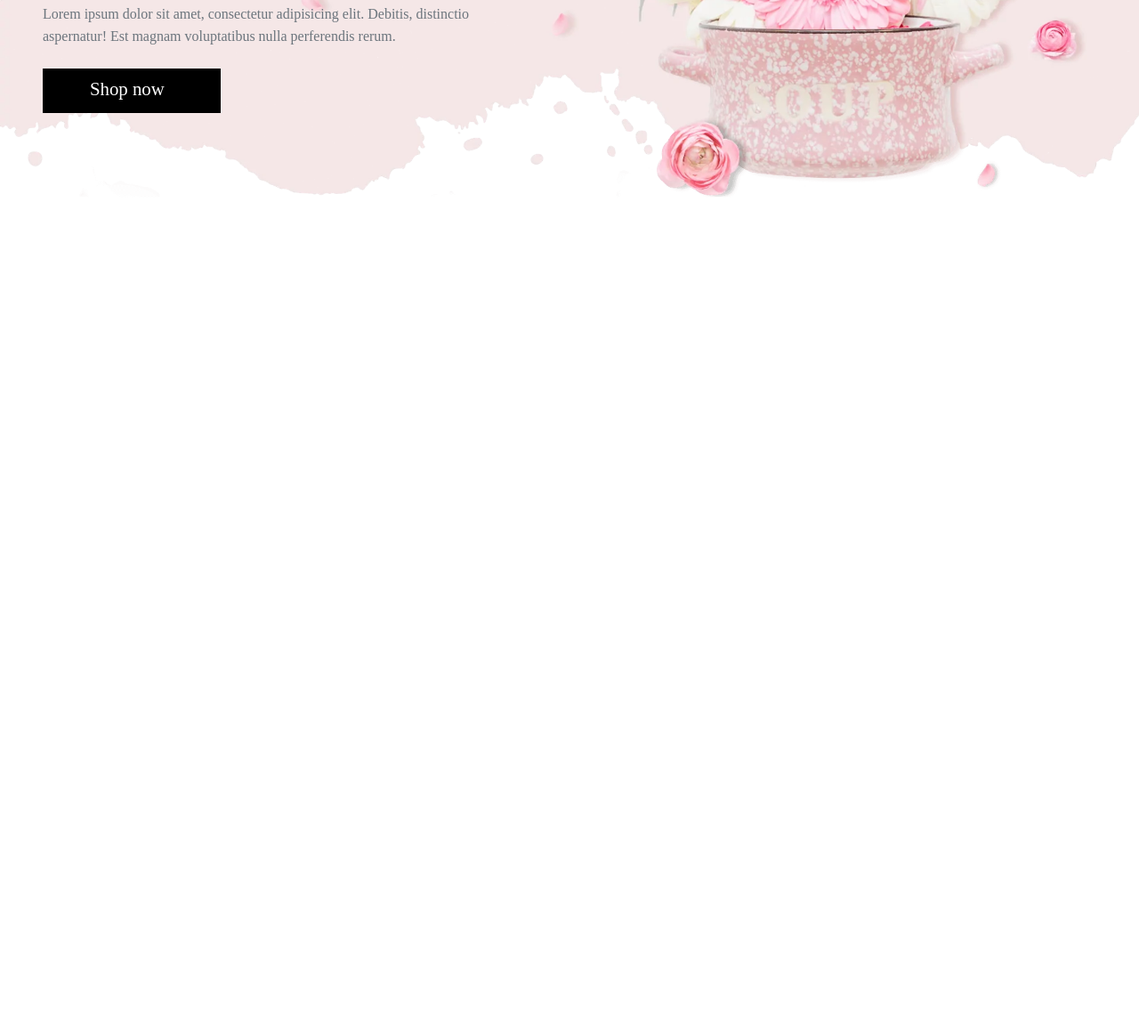
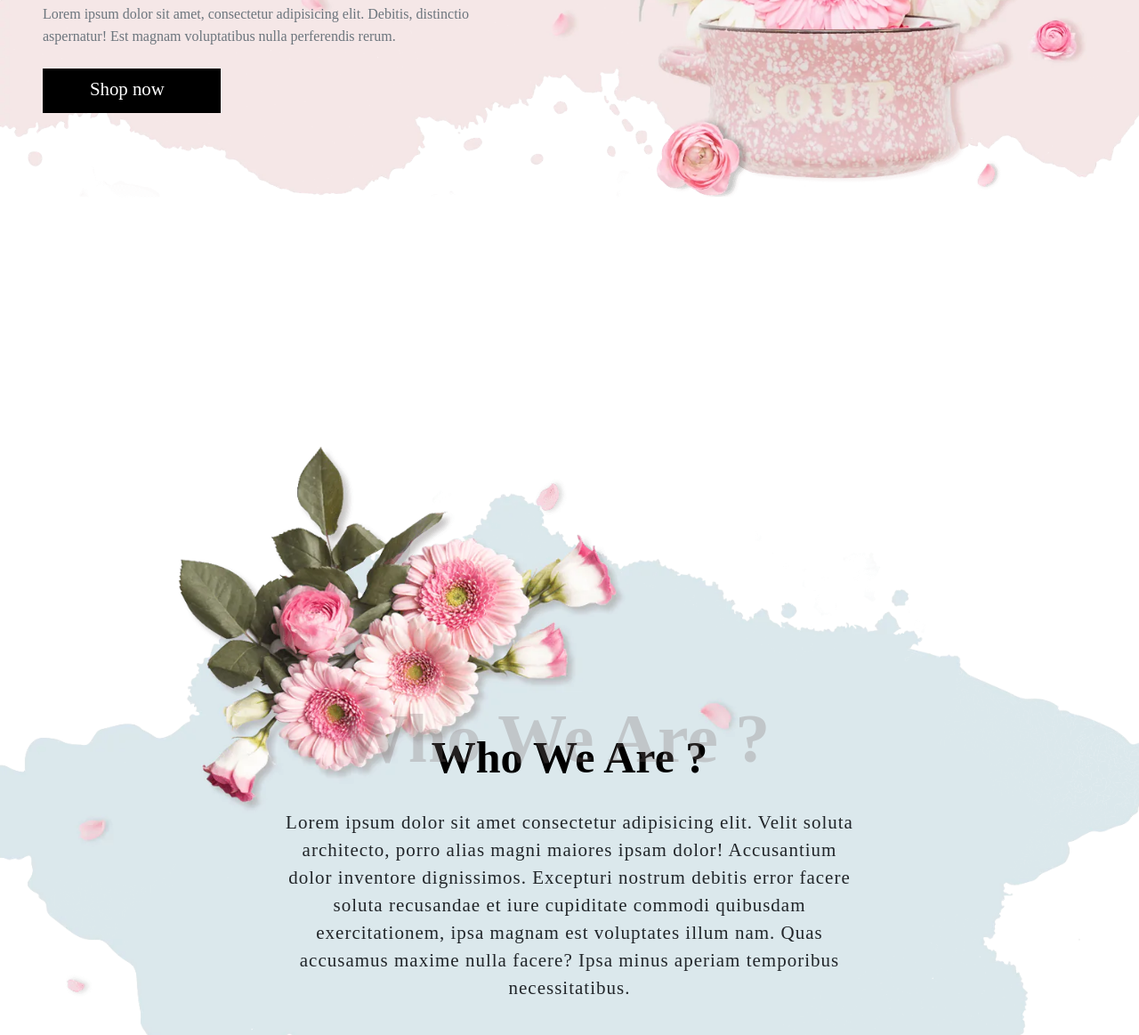
Before and after one commit to aideisayevaa/MyProjects, a plain HTML site: page FlowerStore/index.html in a window 1280 px wide. Shown: the part 498-1661 px from the top of the page at 89% size. Before the commit the page ends 800 px from the top, so only its background shows below. Drawn offline with nearby package versions, Linux system fonts and the light colour scheme.

Commit message:
Flower Store - Who banner tamamlandi

```diff
--- a/FlowerStore/css/style.css
+++ b/FlowerStore/css/style.css
@@ -1,3 +1,5 @@
+/* Header */
+
 .menu {
     font-size: 1.3em;
 }
@@ -103,3 +105,41 @@
     top: 13px;
     left: 53px;
 }
+
+/* Who Banner */
+
+#who-banner {
+    background-image: url(../img/who-we-are.jpg);
+    background-position: center center;
+    background-repeat: no-repeat;
+    background-size: cover;
+    height: 900px;
+}
+
+.who-content {
+    width: 50%;
+}
+
+.who-header h1 {
+    font-size: 78px;
+    color: #7e707047;
+    font-weight: bold;
+    z-index: 5;
+    top: -35px;
+    left: -104px;
+    width: 271%;
+}
+
+.who-header h3 {
+    font-size: 50px;
+    font-weight: bold;
+    color: black;
+    z-index: 6;
+}
+
+.who-content p {
+    letter-spacing: 1px;
+    line-height: 31px;
+    font-size: 21px;
+    margin-top: 33px;
+}
--- a/FlowerStore/index.html
+++ b/FlowerStore/index.html
@@ -19,7 +19,10 @@
 </head>
 
 <body>
-    <div id="header position-relative">
+
+
+    <!-- Header -->
+    <div id="header position-relative" style="height: 1000px;">
 
         <div class="header-bg">
             <img src="./img/header-bg-2.jpg" class="w-100 position-absolute">
@@ -70,7 +73,8 @@
             <div class="header-main pl-5 d-flex align-items-start flex-column justify-content-center">
                 <h3 class="text-uppercase">Explore the</h3>
                 <h1 class="mb-3 ">New Arrivals</h1>
-                <p class="text-secondary">Lorem ipsum dolor sit amet, consectetur adipisicing elit. Debitis, distinctio aspernatur! Est magnam
+                <p class="text-secondary">Lorem ipsum dolor sit amet, consectetur adipisicing elit. Debitis, distinctio
+                    aspernatur! Est magnam
                     voluptatibus nulla perferendis rerum.</p>
                 <button class="button mt-4">
                     <div class="button-effekt"></div>
@@ -79,6 +83,32 @@
             </div>
         </div>
     </div>
+
+
+
+
+
+    <!-- Who Banner -->
+
+    <div id="who-banner">
+        <!--
+        <div class="who-bg">
+            <img class="w-100 position-absolute" src="./img/who-we-are.jpg" alt="">
+        </div> -->
+
+        <div class="who-banner d-flex justify-content-center align-items-center flex-column h-100">
+            <div class="who-header position-relative mt-5">
+                <h1 class="position-absolute">Who We Are ?</h1>
+                <h3>Who We Are ?</h3>
+            </div>
+            <div class="who-content text-center">
+                <p>Lorem ipsum dolor sit amet consectetur adipisicing elit. Velit soluta architecto, porro alias magni
+                    maiores ipsam dolor! Accusantium dolor inventore dignissimos. Excepturi nostrum debitis error facere
+                    soluta recusandae et iure cupiditate commodi quibusdam exercitationem, ipsa magnam est voluptates
+                    illum nam. Quas accusamus maxime nulla facere? Ipsa minus aperiam temporibus necessitatibus.</p>
+            </div>
+        </div>
+    </div>
 </body>
 
 </html>
```
